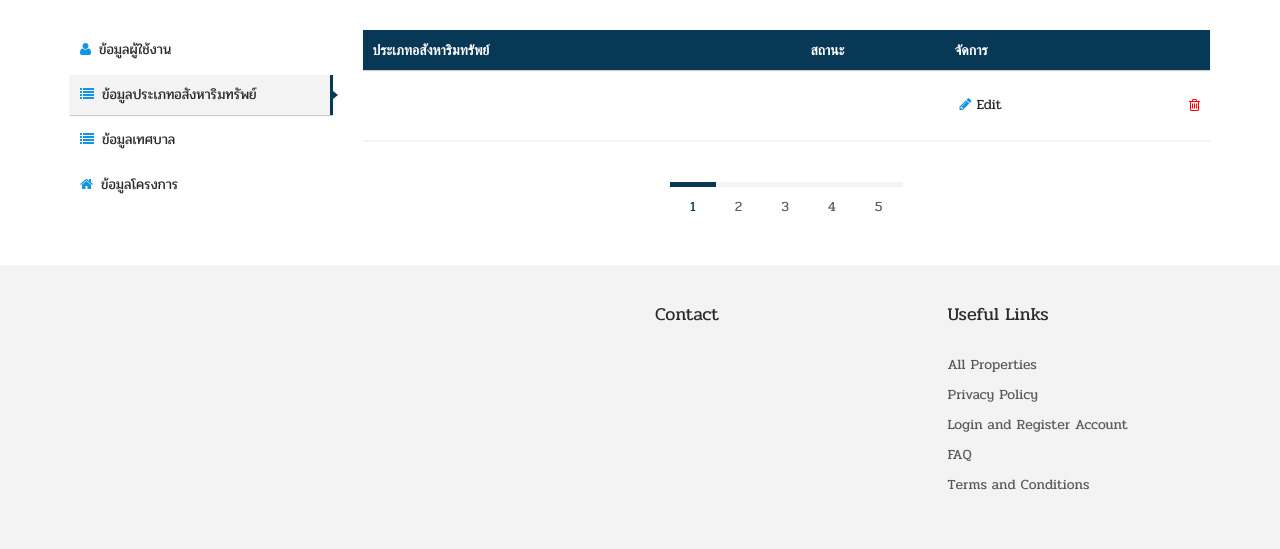
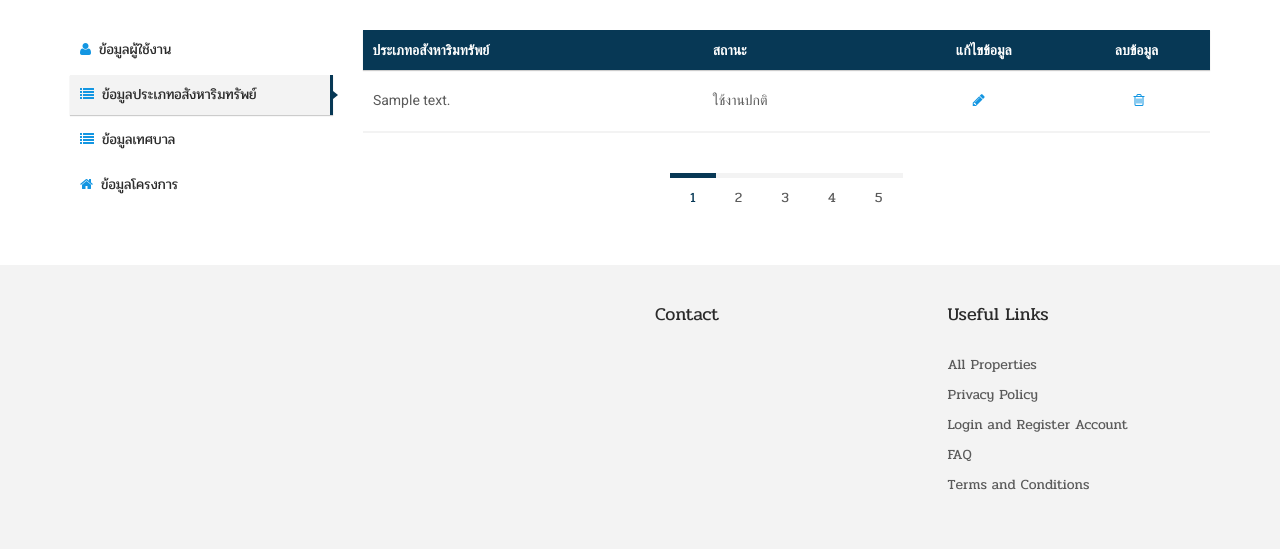
Before and after one commit to RuchdeePSU/songkhla_rea, a PHP site: page /property-types-listing.php in a window 1280 px wide. Shown: the part 194-743 px from the top of the page. Run offline with PHP 8.4, Linux system fonts and the light colour scheme; the visitor is signed in with stand-in values (Sample User, id 1); tables that the repository leaves empty hold one stand-in row (values such as "Sample post"); data that the repository does not hold is empty.

Commit message:
update property types

```diff
--- a/property-types-listing.php
+++ b/property-types-listing.php
@@ -18,6 +18,12 @@
     // read all records
     $result = $property_type->readall();
 
+    if (isset($_GET['id'])) {
+        $property_type->prop_type_id = $_GET['id'];
+        if ($property_type->delete()) {
+            header("Location: property-types-listing.php");
+        }
+    }
 ?>
 <!DOCTYPE html>
 <html lang="en-US">
@@ -134,17 +140,22 @@
                                     <tr>
                                         <th>ประเภทอสังหาริมทรัพย์</th>
                                         <th>สถานะ</th>
-                                        <th>จัดการ</th>
+                                        <th class="center">แก้ไขข้อมูล</th>
+                                        <th class="center">ลบข้อมูล</th>
                                     </tr>
                                     </thead>
                                     <tbody>
                                     <?php while ($row = mysqli_fetch_array($result)) { ?>
                                     <tr>
-                                        <td><?php echo $row['$prop_type_desc']; ?></td>
-                                        <td><?php echo $row['$prop_type_status']; ?></td>
-                                        <td class="actions">
-                                            <a href="#" class="edit"><i class="fa fa-pencil"></i>Edit</a>
-                                            <a href="#"><i class="delete fa fa-trash-o"></i></a>
+                                        <td>&nbsp;&nbsp;&nbsp;<?php echo $row['prop_type_desc']; ?></td>
+                                        <td><?php if ($row['prop_type_status']) {
+                                            echo "ใช้งานปกติ";
+                                        } else { echo "ยกเลิกการใช้งาน"; } ?></td>
+                                        <td class="center">
+                                            <a href="#" class="edit"><i class="fa fa-pencil"></i></a>
+                                        </td>
+                                        <td class="center">
+                                            <a href="#" class="delete" data-href="property-types-listing.php?id=<?php echo $row['prop_type_id']; ?>" data-toggle="modal" data-target="#confirm-delete"><i class="fa fa-trash-o"></i></a>
                                         </td>
                                     </tr>
                                     <?php } ?>
@@ -220,6 +231,25 @@
     <!-- end Page Footer -->
 </div>
 
+<!-- Modal Dialog -->
+<div class="modal fade" id="confirm-delete" tabindex="-1" role="dialog" aria-labelledby="myModalLabel" aria-hidden="true">
+<div class="modal-dialog modal-sm">
+    <div class="modal-content">
+        <div class="modal-header">
+          <button type="button" class="close" data-dismiss="modal" aria-hidden="true">&times;</button>
+          <h4 class="modal-title">ยืนยันการลบข้อมูล</h4>
+        </div>
+        <div class="modal-body">
+          <p>แน่ใจว่าต้องการลบข้อมูลนี้?</p>
+        </div>
+        <div class="modal-footer">
+            <button type="button" class="btn btn-default" data-dismiss="modal">ยกเลิก</button>
+            <a class="btn btn-danger" id="confirm">ลบข้อมูล</a>
+        </div>
+    </div>
+</div>
+</div>
+
 <script type="text/javascript" src="assets/js/jquery-2.1.0.min.js"></script>
 <script type="text/javascript" src="assets/js/jquery-migrate-1.2.1.min.js"></script>
 <script type="text/javascript" src="assets/bootstrap/js/bootstrap.min.js"></script>
@@ -230,6 +260,11 @@
 <!--[if gt IE 8]>
 <script type="text/javascript" src="assets/js/ie.js"></script>
 <![endif]-->
+<script>
+  $('#confirm-delete').on('show.bs.modal', function(e) {
+      $(this).find('#confirm').attr('href', $(e.relatedTarget).data('href'));
+  });
+</script>
 
 </body>
 </html>
```
Also changed, not shown: index.php (+7 -3 lines), property-types-create.php (+29 -9 lines).
